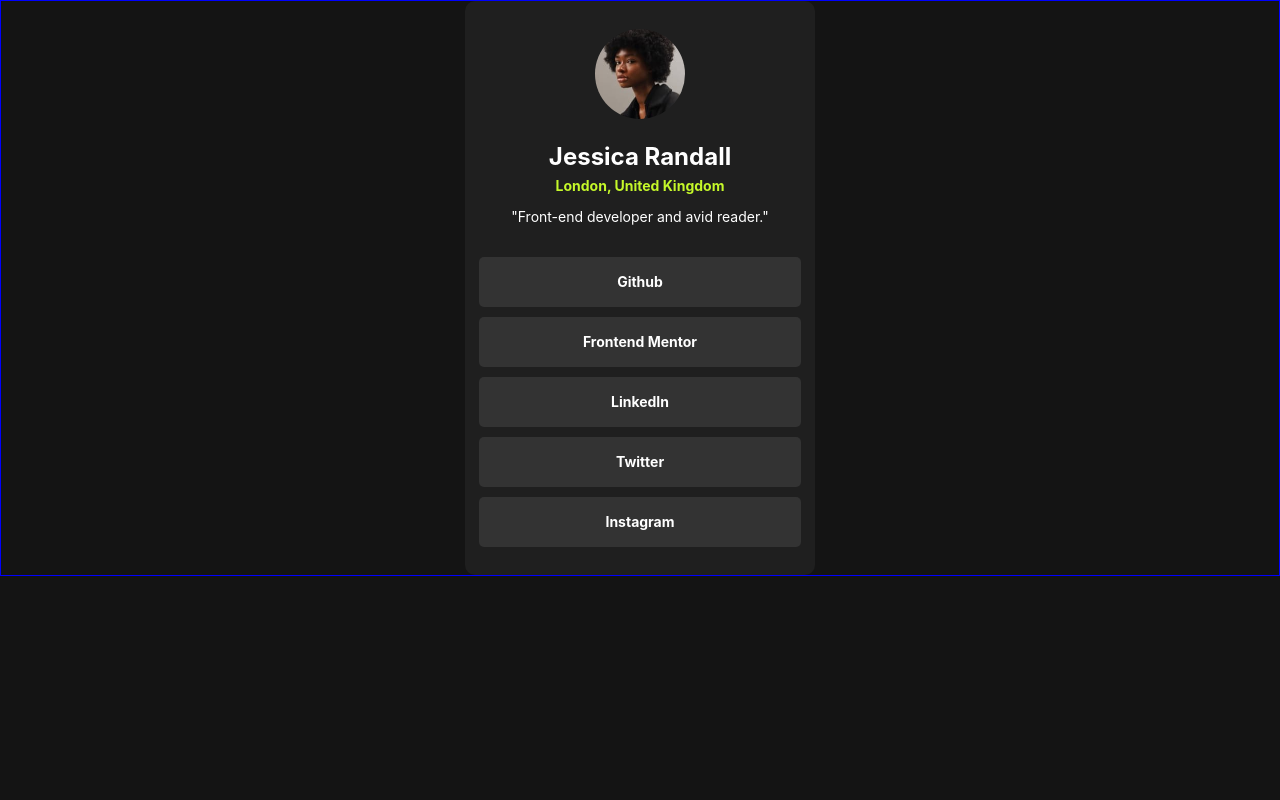
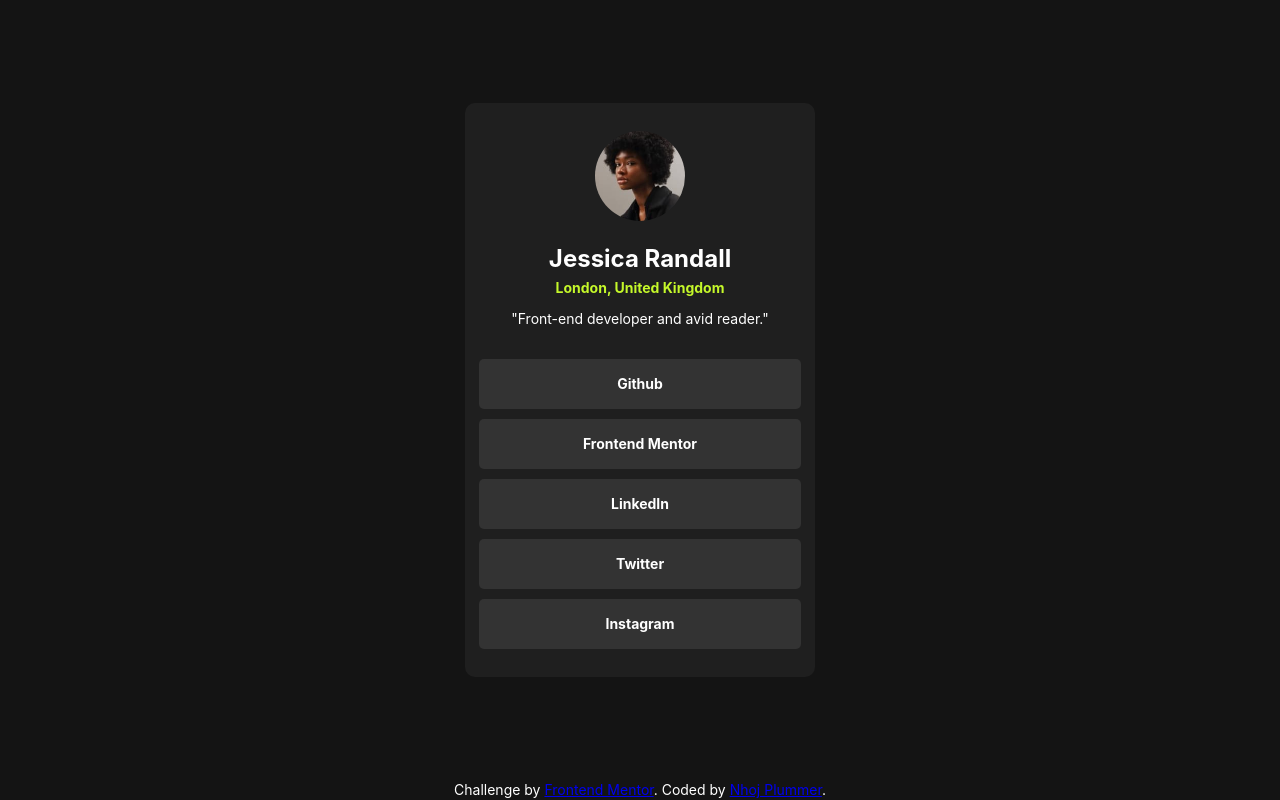
Before and after one commit to Nhoj-Plummer/social-links-profile, a Next.js app: page / in a window 1280 px wide. Built offline with nearby package versions, Linux system fonts and the light colour scheme.

Commit message:
CMopleted now Pull

```diff
--- a/src/app/globals.css
+++ b/src/app/globals.css
@@ -19,14 +19,27 @@
   box-sizing: border-box;
 }
 
+html,
+body {
+  height: 100%;
+  width: 100%;
+  margin: 0;
+  padding: 0;
+  display: flex;
+  flex-direction: column;
+  align-items: center; /* Centers vertically */
+  justify-content: center; /* Centers horizontally */
+}
+
 /* Body */
 body {
+  align-items: center; /* Centers vertically */
+  justify-content: center; /* Centers horizontally */
   font-family: var(--font-family);
   font-size: var(--font-size-body);
   background-color: var(--grey-900);
   color: var(--white);
   line-height: 1.5;
-  border: solid 1px blue;
 }
 
 /* Responsive Layout */
--- a/src/app/page.tsx
+++ b/src/app/page.tsx
@@ -4,6 +4,13 @@
   return (
     <>
       <SocialLink />
+      <div className="attribution">
+        Challenge by{" "}
+        <a href="https://www.frontendmentor.io?ref=challenge" target="_blank">
+          Frontend Mentor
+        </a>
+        . Coded by <a href="#">Nhoj Plummer</a>.
+      </div>
     </>
   );
 }
```
